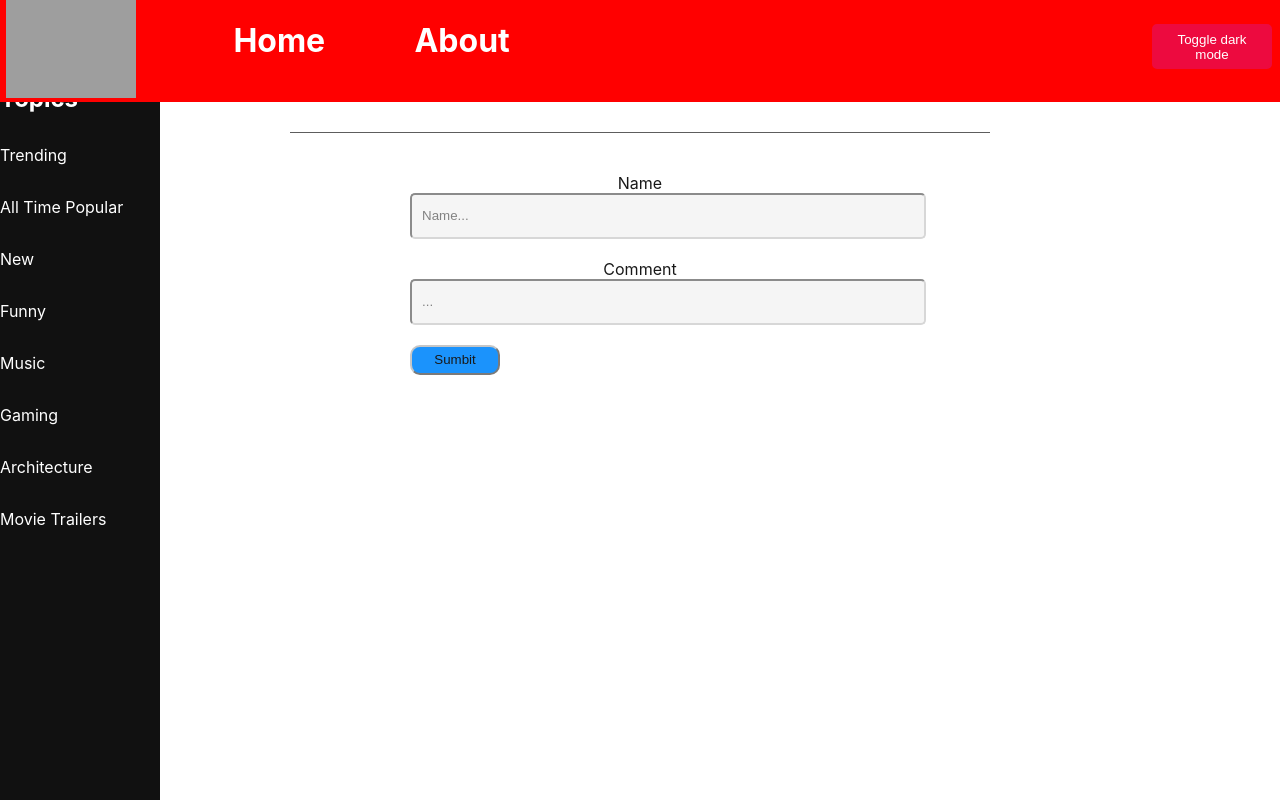
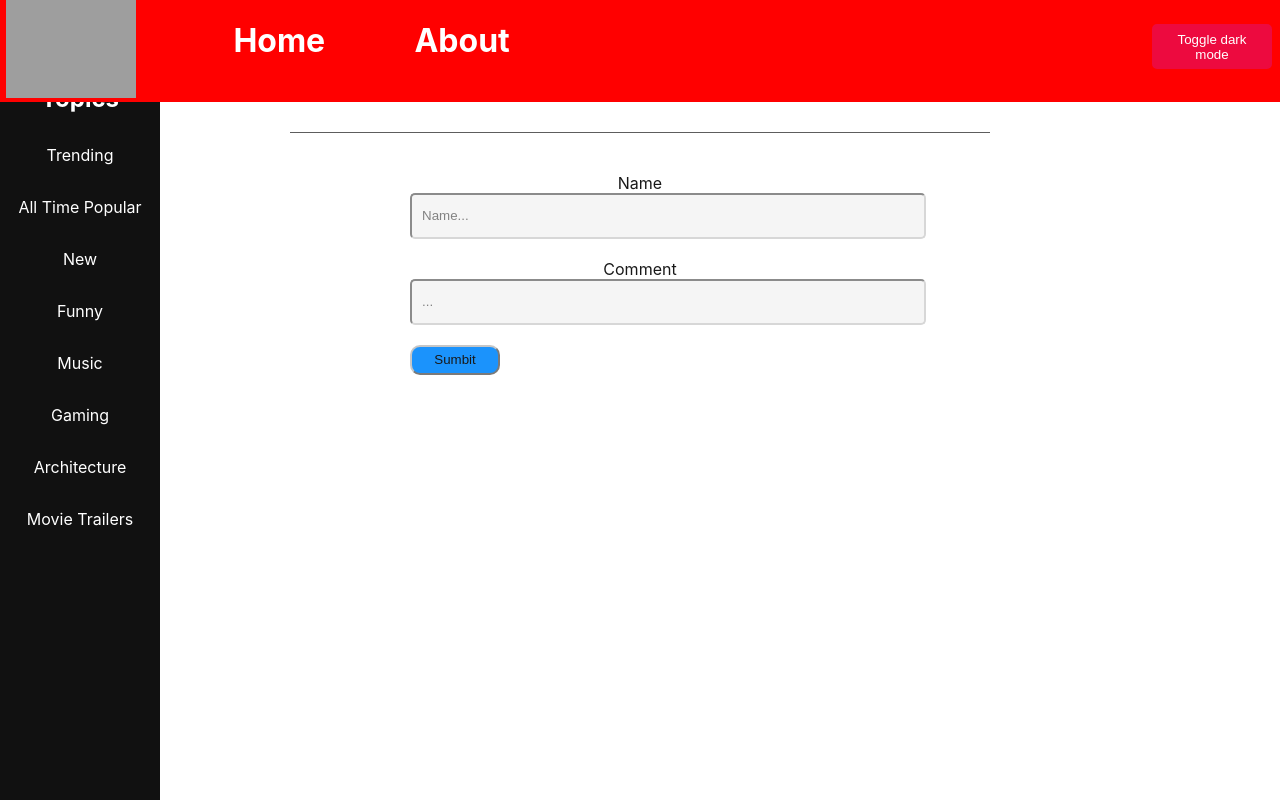
Before and after one commit to lchen6283/Group-4-YouTube-Clone-Project, a React (Create React App) app: page /videos/1 in a window 1280 px wide. Built offline with nearby package versions, Linux system fonts and the light colour scheme; grey boxes are pictures that could not be loaded.

Commit message:
Final tweak

```diff
--- a/src/components/VideoPlayer.css
+++ b/src/components/VideoPlayer.css
@@ -6,3 +6,7 @@
   margin-top: 30px;
   margin-bottom: 30px;
 }
+
+.sidebar-container {
+  text-align: center;
+}
```
